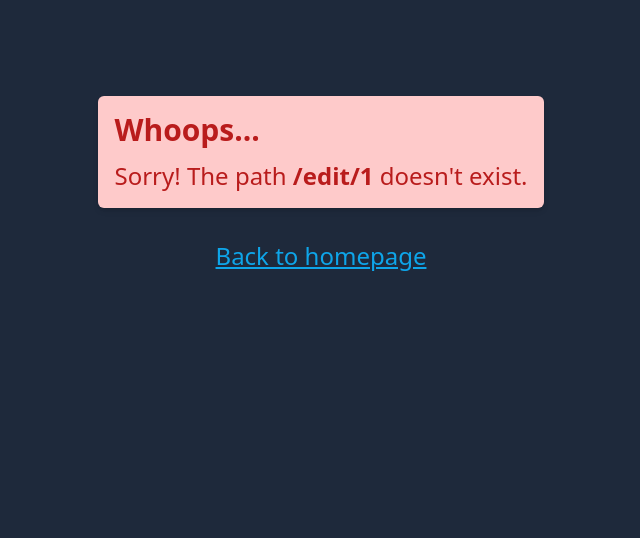
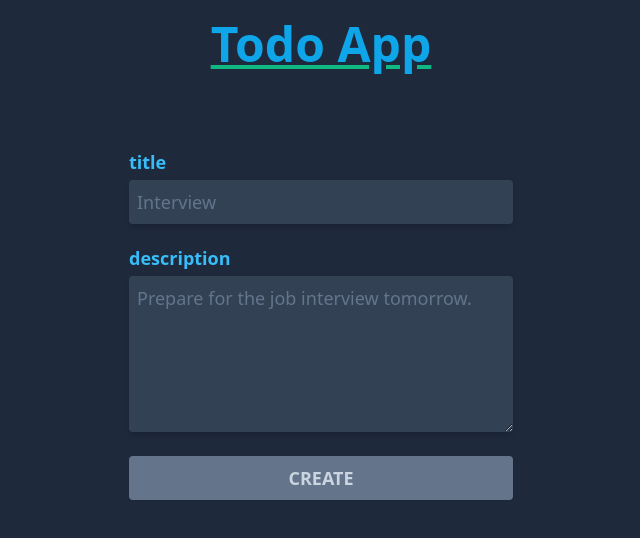
Before and after one commit to krzysztof-kozak/todo-homework-react, a React (Create React App) app: page /edit/1 in a window 1280 px wide. Shown: the top 538 px of the page, without its empty margins (319-959 px from the left). Built offline with nearby package versions, Linux system fonts and the light colour scheme.

Commit message:
refactor some route functionality, fix the previous bug

```diff
--- a/src/App.jsx
+++ b/src/App.jsx
@@ -53,6 +53,7 @@ export default function App() {
     setTodos(nextTodos);
     setTodo(defaultTodo);
     setSelectedTodoId(null);
+    navigate('/');
   }
 
   function handleTodoChange(e) {
@@ -79,9 +80,6 @@ export default function App() {
     setTodo({ ...nextTodo, editing: true });
     setTodos(nextTodos);
     setSelectedTodoId(id);
-
-    /* Sometimes when I click the edit button, the URL does not change. Not really sure why that is, but explicitly navigating gets rid of that bug */
-    navigate(`/${id}`);
   }
 
   function handleTodoCompleteToggle(id) {
--- a/src/components/todoEditor/TodoEditor.jsx
+++ b/src/components/todoEditor/TodoEditor.jsx
@@ -1,18 +1,7 @@
-import { useEffect } from 'react';
-import { useNavigate, useOutletContext, useParams } from 'react-router-dom';
+import { useOutletContext } from 'react-router-dom';
 
 export default function TodoEditor() {
   const [todo, onTodoAdd, onTodoChange] = useOutletContext();
-  const { id } = useParams();
-  const navigate = useNavigate();
-
-  const hasValidIdParam = id && todo.id === id;
-
-  useEffect(() => {
-    if (!hasValidIdParam) {
-      navigate('/');
-    }
-  }, [hasValidIdParam, navigate]);
 
   const disabled = todo.title.length < 1 || todo.description.length < 1;
   const editing = todo.editing;
--- a/src/components/todoItem/TodoItem.jsx
+++ b/src/components/todoItem/TodoItem.jsx
@@ -43,7 +43,7 @@ export default function TodoItem({
           onClick={onTodoSelect.bind(null, id)}
           className="basis-full rounded-md bg-sky-500 py-1 text-base font-medium uppercase text-white shadow-lg disabled:cursor-not-allowed disabled:bg-slate-500 disabled:text-slate-300"
         >
-          <Link to={id}>edit</Link>
+          <Link to={`/edit/${id}`}>edit</Link>
         </button>
         <button
           disabled={completeDisabled}
--- a/src/index.js
+++ b/src/index.js
@@ -12,9 +12,9 @@ root.render(
       <Routes>
         <Route path="/" element={<App />}>
           <Route index element={<TodoEditor />} />
-          <Route path=":id" element={<TodoEditor />} />
+          <Route path="*" element={<NoMatch />} />
+          <Route path="/edit/:id" element={<TodoEditor />} />
         </Route>
-        <Route path="*" element={<NoMatch />} />
       </Routes>
     </BrowserRouter>
   </React.StrictMode>,
```
